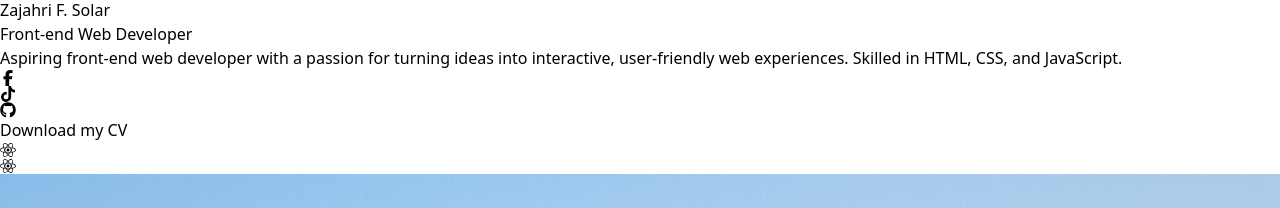
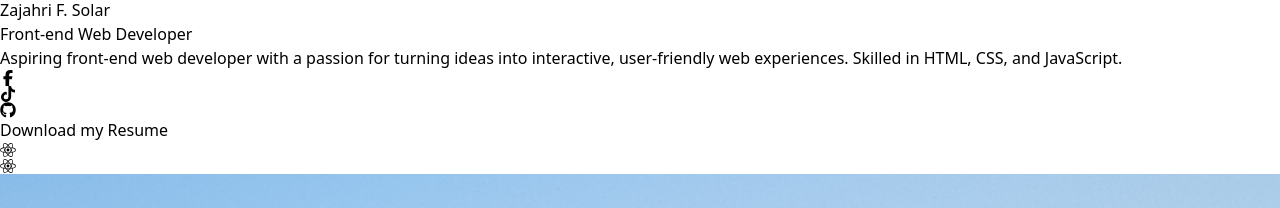
Before and after one commit to Zajahri/portfolio, a React (Vite) app in the folder vite-project/: page / in a window 1280 px wide. Shown: the part 1299-1507 px from the top of the page. Built offline with nearby package versions, Linux system fonts and the light colour scheme.

Commit message:
cv modified

```diff
--- a/vite-project/src/Components/DownloadCV.jsx
+++ b/vite-project/src/Components/DownloadCV.jsx
@@ -15,7 +15,7 @@ import React from 'react';
 
         return (
             <button onClick={handleDownload} className="cursor-pointer hover:text-yellow-300 hover:border-yellow-300 h-12 w-48 border-yellow-400 border-2 px-2 hover:bg-slate-900 text-yellow-400">
-            <p>Download my CV</p>
+            <p>Download my Resume</p>
             </button>
         );
     }
--- a/vite-project/src/Components/Home.jsx
+++ b/vite-project/src/Components/Home.jsx
@@ -6,7 +6,7 @@ export const Home = () => {
   const tiktokUrl = "https://www.tiktok.com/@zaj.dev";
   const facebookUrl = "https://www.facebook.com/zajahri/";
   const githubUrl = "https://github.com/Zajahri";
-  const fileName = "CV_ZajahriSolar.pdf";
+  const fileName = "Zajahri_resumee.docx";
 
   const handleTiktokClick = () => {
     window.location.href = tiktokUrl;
```
Also changed, not shown: 1 other file (tests, documents, lock files or other folders).
